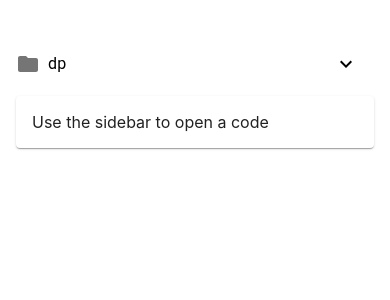
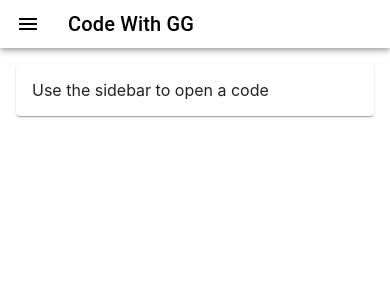
Before and after one commit to geetesh-gupta/code-with-gg, a React (Create React App) app: page / in a window 390 px wide. Shown: the top 300 px of the page. Built offline with nearby package versions, Linux system fonts and the light colour scheme; a small style sheet from the web is missing.

Commit message:
Add mobile responsive

```diff
--- a/src/App.js
+++ b/src/App.js
@@ -4,6 +4,17 @@ import { makeStyles } from "@material-ui/core/styles";
 import CodeList from "./CodeList";
 import Container from "@material-ui/core/Container";
 import Card from "@material-ui/core/Card";
+import Drawer from "@material-ui/core/Drawer";
+import Hidden from "@material-ui/core/Hidden";
+import Button from "@material-ui/core/Button";
+import SwipeableDrawer from "@material-ui/core/SwipeableDrawer";
+import MenuIcon from "@material-ui/icons/Menu";
+import IconButton from "@material-ui/core/IconButton";
+import AppBar from "@material-ui/core/AppBar";
+import Toolbar from "@material-ui/core/Toolbar";
+import Typography from "@material-ui/core/Typography";
+
+const drawerWidth = 240;
 
 const useStyles = makeStyles((theme) => ({
   root: {
@@ -12,8 +23,8 @@ const useStyles = makeStyles((theme) => ({
     [theme.breakpoints.up("md")]: {
       display: "flex",
       flexDirection: "row",
+      paddingTop: "32px",
     },
-    paddingTop: "32px",
   },
   sidebar: {
     [theme.breakpoints.down("md")]: {
@@ -37,6 +48,15 @@ const useStyles = makeStyles((theme) => ({
       flex: 5,
     },
     scroll: "overflow",
+    [theme.breakpoints.down("md")]: {
+      paddingTop: "16px",
+    },
+  },
+  appBar: {
+    marginBotton: "16px",
+  },
+  menuButton: {
+    marginRight: theme.spacing(2),
   },
 }));
 
@@ -46,12 +66,43 @@ function App() {
   const proxyurl = "https://cors-anywhere.herokuapp.com/";
   const baseurl =
     "https://raw.githubusercontent.com/geetesh-gupta/code-with-gg/master/";
+  const [isDrawerOpen, setIsDrawerOpen] = React.useState(false);
 
   return (
     <div className={classes.root}>
-      <div className={classes.sidebar}>
-        <CodeList setCurrentOpen={setFilename} />
-      </div>
+      <Hidden only={["md", "lg", "xl"]}>
+        <>
+          <AppBar position="sticky" color="inherit" className={classes.appBar}>
+            <Toolbar variant="dense">
+              <IconButton
+                edge="start"
+                onClick={() => setIsDrawerOpen(true)}
+                className={classes.menuButton}
+                color="inherit"
+                aria-label="menu"
+              >
+                <MenuIcon />
+              </IconButton>
+              <Typography variant="h6" color="inherit">
+                Code With GG
+              </Typography>
+            </Toolbar>
+          </AppBar>
+          <SwipeableDrawer
+            anchor={"top"}
+            open={isDrawerOpen}
+            onClose={() => setIsDrawerOpen(false)}
+            onOpen={() => setIsDrawerOpen(true)}
+          >
+            <CodeList setCurrentOpen={setFilename} />
+          </SwipeableDrawer>
+        </>
+      </Hidden>
+      <Hidden only={["xs", "sm"]}>
+        <div className={classes.sidebar}>
+          <CodeList setCurrentOpen={setFilename} />
+        </div>
+      </Hidden>
       <Container className={classes.code}>
         <Card style={{ padding: "16px" }}>
           {filename !== "" ? (
```
